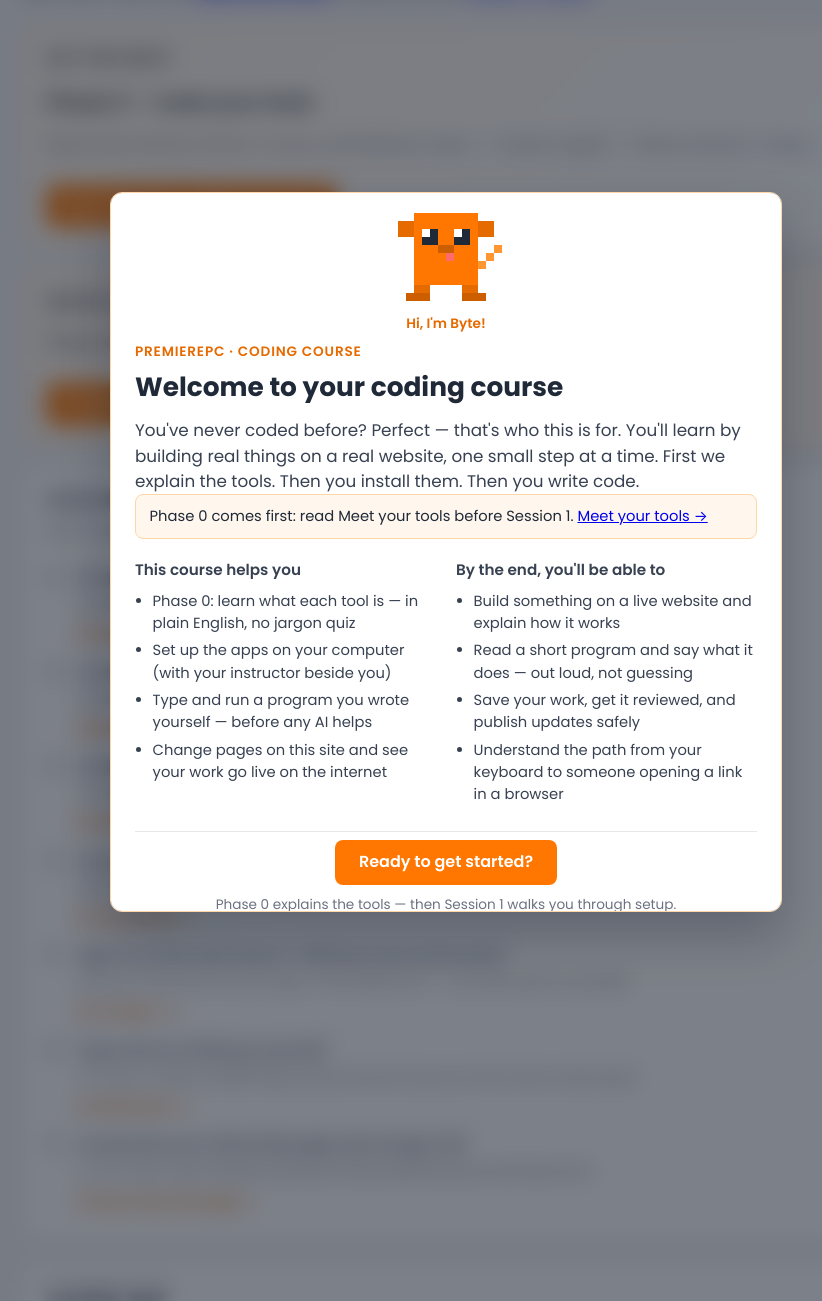
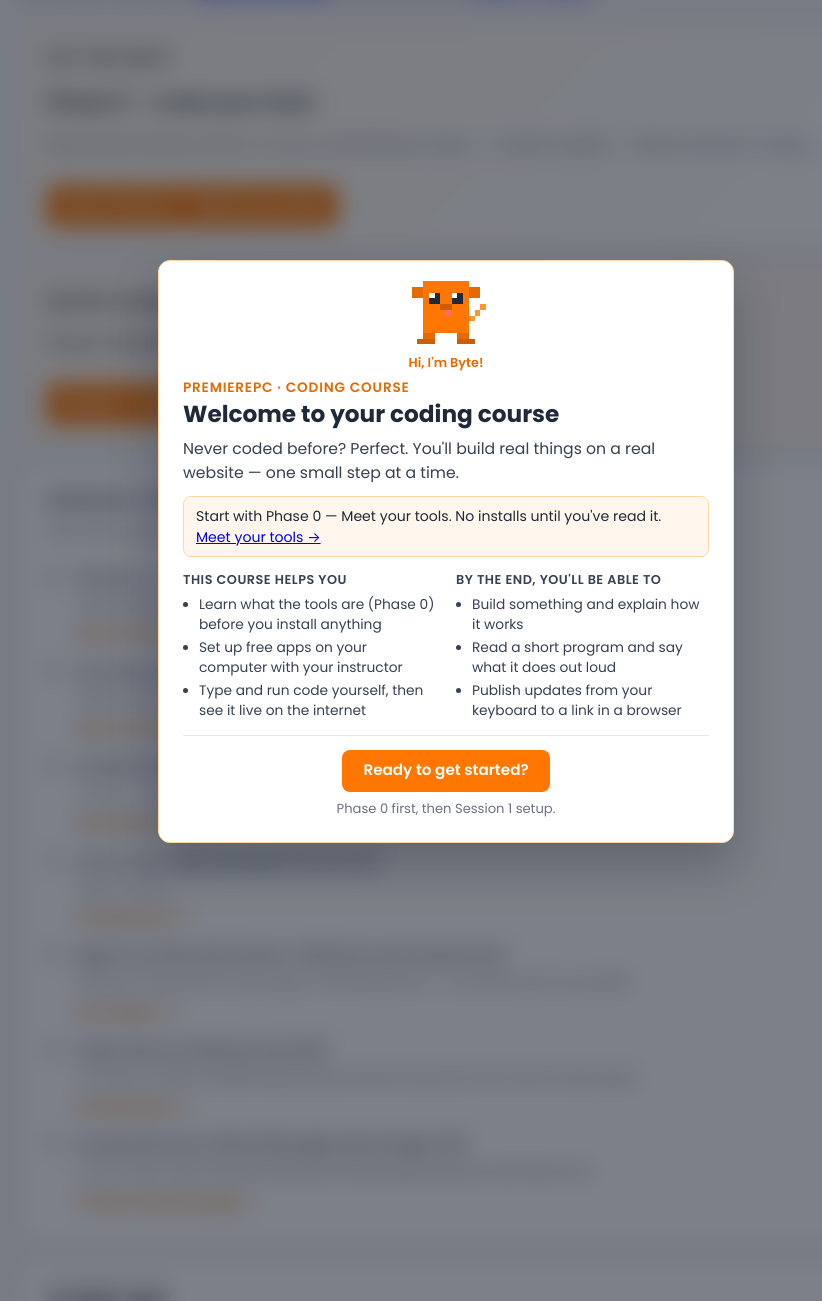
Before and after one commit to premierepc-ops/coding-course-starter, a Flask app: page / in a window 1280 px wide. Shown: the part 198-1499 px from the top of the page, without its empty margins (194-1016 px from the left). Run offline with Flask 3, Linux system fonts and the light colour scheme.

Commit message:
Fix welcome modal layout: no scroll, tighter spacing.
Shorten copy, remove max-height overflow, and compact typography so the CTA is fully visible.

Co-authored-by: Cursor <cursoragent@cursor.com>

```diff
--- a/static/css/style.css
+++ b/static/css/style.css
@@ -1005,260 +1005,150 @@ textarea {
 
 
 /* Welcome modal — first visit */
-
 body.welcome-open {
-
     overflow: hidden;
-
 }
 
-
-
 .course-content--waiting {
-
     filter: blur(6px);
-
     pointer-events: none;
-
     user-select: none;
-
 }
 
-
-
 .welcome-modal {
-
     position: fixed;
-
     inset: 0;
-
     z-index: 1000;
-
     display: flex;
-
     align-items: center;
-
     justify-content: center;
-
-    padding: 1rem;
-
+    padding: 1.25rem;
 }
 
-
-
 .welcome-modal[hidden] {
-
     display: none !important;
-
 }
 
-
-
 .welcome-backdrop {
-
     position: absolute;
-
     inset: 0;
-
     background: rgba(17, 24, 39, 0.55);
-
     backdrop-filter: blur(10px);
-
     -webkit-backdrop-filter: blur(10px);
-
 }
 
-
-
 .welcome-dialog {
-
     position: relative;
-
     z-index: 1;
-
-    width: min(42rem, 100%);
-
-    max-height: min(90vh, 720px);
-
-    overflow-y: auto;
-
+    width: min(36rem, 100%);
+    max-height: none;
+    overflow: visible;
     margin: 0;
-
+    padding: 1.25rem 1.5rem 1.5rem;
     border-color: var(--ppc-orange-border);
-
     box-shadow: 0 24px 48px rgba(17, 24, 39, 0.25);
-
 }
 
-
+.welcome-dialog .lede {
+    font-size: 0.98rem;
+    margin: 0 0 0.75rem;
+    max-width: none;
+}
 
 .welcome-mascot {
-
     display: flex;
-
     flex-direction: column;
-
     align-items: center;
-
-    gap: 0.35rem;
-
-    margin-bottom: 0.5rem;
-
+    gap: 0.2rem;
+    margin-bottom: 0.35rem;
 }
 
-
-
 .welcome-mascot img {
-
     display: block;
-
-    width: 112px;
-
+    width: 80px;
     height: auto;
-
     image-rendering: pixelated;
-
     image-rendering: crisp-edges;
-
 }
 
-
-
 .mascot-name {
-
-    font-size: 0.85rem;
-
+    font-size: 0.8rem;
     font-weight: 600;
-
     color: var(--ppc-orange-dark);
-
 }
 
-
-
 .welcome-title {
-
-    margin: 0.25rem 0 0.75rem;
-
-    font-size: 1.65rem;
-
+    margin: 0.15rem 0 0.5rem;
+    font-size: 1.45rem;
     font-weight: 700;
-
     text-transform: none;
-
     letter-spacing: normal;
-
     color: var(--ppc-text);
-
+    line-height: 1.25;
 }
 
-
-
 .welcome-dialog h3 {
-
-    margin: 0 0 0.5rem;
-
-    font-size: 0.95rem;
-
+    margin: 0 0 0.35rem;
+    font-size: 0.8rem;
     font-weight: 600;
-
+    text-transform: uppercase;
+    letter-spacing: 0.04em;
     color: var(--ppc-gray-700);
-
 }
 
-
+.welcome-phase0-note {
+    margin: 0 0 0.85rem;
+    padding: 0.55rem 0.75rem;
+    border-radius: 8px;
+    background: var(--ppc-orange-light);
+    border: 1px solid var(--ppc-orange-border);
+    font-size: 0.88rem;
+    line-height: 1.45;
+}
 
 .welcome-columns {
-
     display: grid;
-
     grid-template-columns: 1fr 1fr;
-
-    gap: 1.25rem;
-
-    margin: 1.25rem 0;
-
+    gap: 1rem 1.25rem;
+    margin: 0 0 0.85rem;
 }
 
-
-
 .welcome-list {
-
     margin: 0;
-
-    padding-left: 1.1rem;
-
-    font-size: 0.92rem;
-
+    padding-left: 1rem;
+    font-size: 0.86rem;
+    line-height: 1.45;
     color: var(--ppc-gray-700);
-
 }
 
-
-
 .welcome-list li {
-
-    margin: 0.35rem 0;
-
+    margin: 0.2rem 0;
 }
 
-
+.welcome-list li:last-child {
+    margin-bottom: 0;
+}
 
 .welcome-cta {
-
     text-align: center;
-
-    padding-top: 0.5rem;
-
+    padding: 0.85rem 0 0;
+    margin-top: 0.25rem;
     border-top: 1px solid var(--ppc-border);
-
 }
 
-
-
 .welcome-cta .button {
-
     margin-top: 0;
-
-    padding: 0.65rem 1.5rem;
-
-    font-size: 1rem;
-
+    padding: 0.6rem 1.35rem;
+    font-size: 0.95rem;
     border: none;
-
     cursor: pointer;
-
 }
 
-
-
 .welcome-cta .muted {
-
-    margin: 0.65rem 0 0;
-
-    font-size: 0.85rem;
-
+    margin: 0.5rem 0 0;
+    font-size: 0.82rem;
+    line-height: 1.4;
 }
-
-
-
-.welcome-phase0-note {
-
-    margin: 0 0 1rem;
-
-    padding: 0.65rem 0.85rem;
-
-    border-radius: 8px;
-
-    background: var(--ppc-orange-light);
-
-    border: 1px solid var(--ppc-orange-border);
-
-    font-size: 0.92rem;
-
-}
-
-
 
 .tools-glossary {
 
@@ -1303,19 +1193,17 @@ body.welcome-open {
 @media (max-width: 640px) {
 
     .welcome-columns {
-
         grid-template-columns: 1fr;
-
+        gap: 0.75rem;
     }
 
-
-
     .welcome-mascot img {
-
-        width: 96px;
-
+        width: 72px;
     }
 
+    .welcome-dialog {
+        padding: 1rem 1.15rem 1.15rem;
+    }
 }
 
 
--- a/templates/index.html
+++ b/templates/index.html
@@ -8,7 +8,7 @@
   <div class="welcome-backdrop" aria-hidden="true"></div>
   <div class="welcome-dialog panel">
     <div class="welcome-mascot">
-      <img src="{{ url_for('static', filename='images/byte.svg') }}" alt="{{ welcome.mascot_name }}, your course guide" width="112" height="96">
+      <img src="{{ url_for('static', filename='images/byte.svg') }}" alt="{{ welcome.mascot_name }}, your course guide" width="80" height="69">
       <span class="mascot-name">Hi, I'm {{ welcome.mascot_name }}!</span>
     </div>
     <p class="eyebrow">PremierePC · Coding course</p>
--- a/welcome_content.py
+++ b/welcome_content.py
@@ -4,23 +4,20 @@ WELCOME = {
     "mascot_name": "Byte",
     "headline": "Welcome to your coding course",
     "intro": (
-        "You've never coded before? Perfect — that's who this is for. "
-        "You'll learn by building real things on a real website, one small step at a time. "
-        "First we explain the tools. Then you install them. Then you write code."
+        "Never coded before? Perfect. You'll build real things on a real website — "
+        "one small step at a time."
     ),
     "helps_you": [
-        "Phase 0: learn what each tool is — in plain English, no jargon quiz",
-        "Set up the apps on your computer (with your instructor beside you)",
-        "Type and run a program you wrote yourself — before any AI helps",
-        "Change pages on this site and see your work go live on the internet",
+        "Learn what the tools are (Phase 0) before you install anything",
+        "Set up free apps on your computer with your instructor",
+        "Type and run code yourself, then see it live on the internet",
     ],
     "by_the_end": [
-        "Build something on a live website and explain how it works",
-        "Read a short program and say what it does — out loud, not guessing",
-        "Save your work, get it reviewed, and publish updates safely",
-        "Understand the path from your keyboard to someone opening a link in a browser",
+        "Build something and explain how it works",
+        "Read a short program and say what it does out loud",
+        "Publish updates from your keyboard to a link in a browser",
     ],
-    "phase0_note": "Phase 0 comes first: read Meet your tools before Session 1.",
+    "phase0_note": "Start with Phase 0 — Meet your tools. No installs until you've read it.",
     "cta": "Ready to get started?",
-    "cta_sub": "Phase 0 explains the tools — then Session 1 walks you through setup.",
+    "cta_sub": "Phase 0 first, then Session 1 setup.",
 }
```
